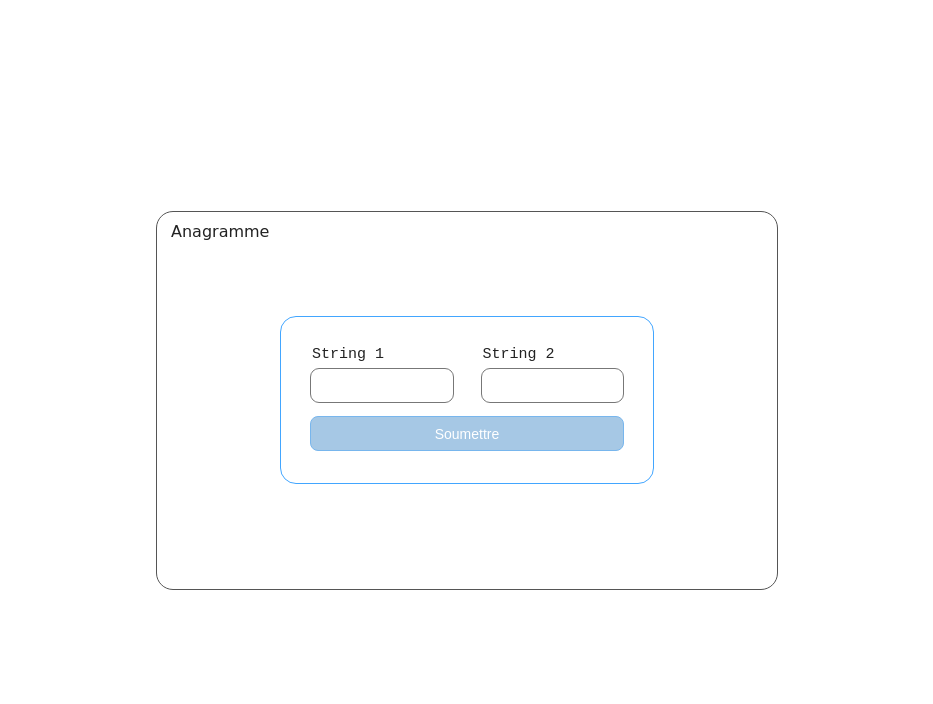
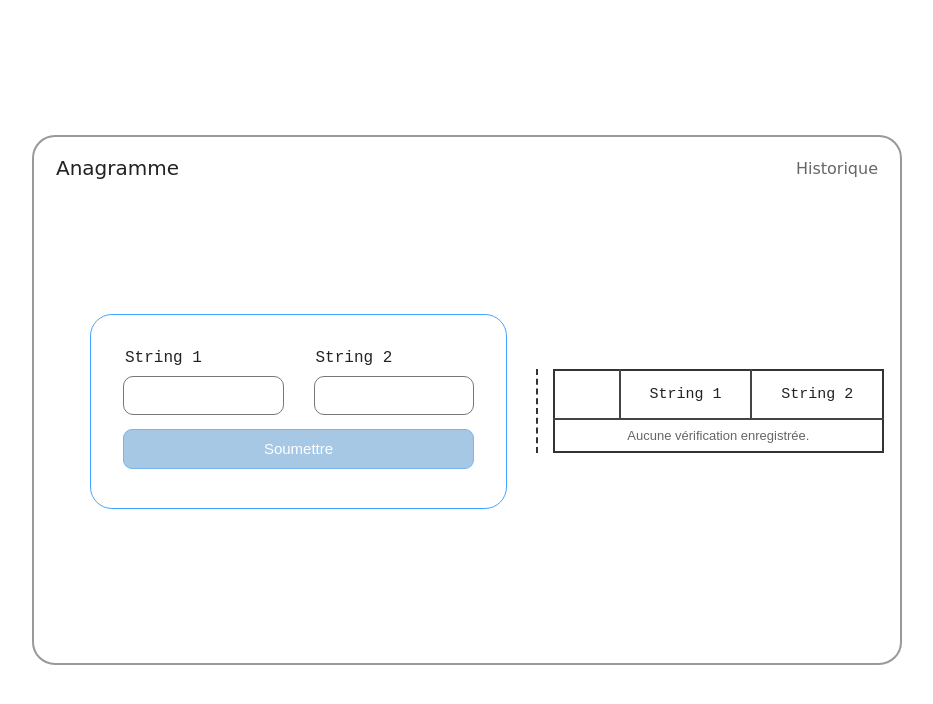
Before and after one commit to bonigodwin26-cloud/annagramme, a PHP site: page /anagramme.php in a window 1280 px wide. Shown: the top 704 px of the page, without its empty margins (173-1106 px from the left). Run offline with PHP 8.4, Linux system fonts and the light colour scheme; tables that the repository leaves empty hold one stand-in row (values such as "Sample post").

Commit message:
Partie 2 : enregistrer l’historique

```diff
--- a/anagramme.php
+++ b/anagramme.php
@@ -1,68 +1,2 @@
 <?php
-declare(strict_types=1);
-
-function sontAnagrammes(string $chaine1, string $chaine2): bool
-{
-    if ($chaine1 === '' || $chaine2 === '' || strlen($chaine1) !== strlen($chaine2)) {
-        return false;
-    }
-
-    $caracteres1 = str_split($chaine1);
-    $caracteres2 = str_split($chaine2);
-    sort($caracteres1);
-    sort($caracteres2);
-
-    return $caracteres1 === $caracteres2;
-}
-
-function echapper(string $valeur): string
-{
-    return htmlspecialchars($valeur, ENT_QUOTES | ENT_SUBSTITUTE, 'UTF-8');
-}
-
-$chaine1 = '';
-$chaine2 = '';
-$erreur = '';
-$resultat = null;
-
-if ($_SERVER['REQUEST_METHOD'] === 'POST') {
-    $chaine1 = is_string($_POST['string1'] ?? null) ? trim($_POST['string1']) : '';
-    $chaine2 = is_string($_POST['string2'] ?? null) ? trim($_POST['string2']) : '';
-
-    if ($chaine1 === '' || $chaine2 === '') {
-        $erreur = 'Veuillez remplir les deux champs.';
-    } elseif (preg_match('/[\x00-\x08\x0B\x0C\x0E-\x1F\x7F]/', $chaine1 . $chaine2)) {
-        $erreur = 'Les champs contiennent des caractères non autorisés.';
-    } else {
-        $resultat = sontAnagrammes($chaine1, $chaine2);
-    }
-}
-?>
-<!doctype html>
-<html lang="fr">
-<head>
-    <meta charset="utf-8">
-    <meta name="viewport" content="width=device-width, initial-scale=1">
-    <title>Anagramme - Vérificateur</title>
-    <link rel="stylesheet" href="style.css">
-</head>
-<body>
-<div class="cadre">
-    <header><span>Anagramme</span></header>
-    <main class="carte<?= $resultat === true ? ' resultat-succes' : ($resultat === false ? ' resultat-echec' : '') ?>">
-        <form method="post" action="">
-            <label for="string1">String 1</label>
-            <label for="string2">String 2</label>
-            <input id="string1" name="string1" type="text" value="<?= echapper($chaine1) ?>" required
-                   class="<?= $resultat === null ? '' : ($resultat ? 'champ-ok' : 'champ-erreur') ?>">
-            <input id="string2" name="string2" type="text" value="<?= echapper($chaine2) ?>" required
-                   class="<?= $resultat === null ? '' : ($resultat ? 'champ-ok' : 'champ-erreur') ?>">
-            <button type="submit">Soumettre</button>
-            <?php if ($erreur !== ''): ?>
-                <p class="message" role="alert"><?= echapper($erreur) ?></p>
-            <?php endif; ?>
-        </form>
-    </main>
-</div>
-</body>
-</html>
+require __DIR__ . '/interface.php';
--- /dev/null
+++ b/config.php
@@ -0,0 +1,17 @@
+<?php
+declare(strict_types=1);
+
+function obtenirConnexion(): PDO
+{
+    return new PDO(
+        'mysql:host=127.0.0.1;dbname=anagramme_db;charset=utf8mb4',
+        'root',
+        '',
+        [
+            PDO::ATTR_TIMEOUT => 3,
+            PDO::ATTR_ERRMODE => PDO::ERRMODE_EXCEPTION,
+            PDO::ATTR_DEFAULT_FETCH_MODE => PDO::FETCH_ASSOC,
+            PDO::ATTR_EMULATE_PREPARES => false,
+        ]
+    );
+}
--- a/index.php
+++ b/index.php
@@ -1,2 +1,2 @@
 <?php
-require __DIR__ . '/anagramme.php';
+require __DIR__ . '/interface.php';
--- /dev/null
+++ b/interface.php
@@ -0,0 +1,127 @@
+<?php
+declare(strict_types=1);
+
+session_start();
+require __DIR__ . '/config.php';
+
+function sontAnagrammes(string $chaine1, string $chaine2): bool
+{
+    if ($chaine1 === '' || $chaine2 === '' || strlen($chaine1) !== strlen($chaine2)) {
+        return false;
+    }
+
+    $caracteres1 = str_split($chaine1);
+    $caracteres2 = str_split($chaine2);
+    sort($caracteres1);
+    sort($caracteres2);
+    return $caracteres1 === $caracteres2;
+}
+
+function echapper(string $valeur): string
+{
+    return htmlspecialchars($valeur, ENT_QUOTES | ENT_SUBSTITUTE, 'UTF-8');
+}
+
+$chaine1 = '';
+$chaine2 = '';
+$erreur = '';
+$erreurBase = '';
+$resultat = null;
+$historique = [];
+$pdo = null;
+
+try {
+    $pdo = obtenirConnexion();
+} catch (PDOException $exception) {
+    $erreurBase = 'Base de données indisponible. Importez database.sql dans phpMyAdmin.';
+}
+
+if ($_SERVER['REQUEST_METHOD'] === 'POST') {
+    $chaine1 = is_string($_POST['string1'] ?? null) ? trim($_POST['string1']) : '';
+    $chaine2 = is_string($_POST['string2'] ?? null) ? trim($_POST['string2']) : '';
+
+    if ($chaine1 === '' || $chaine2 === '') {
+        $erreur = 'Veuillez remplir les deux champs.';
+    } elseif (preg_match('/[\x00-\x08\x0B\x0C\x0E-\x1F\x7F]/', $chaine1 . $chaine2)) {
+        $erreur = 'Les champs contiennent des caractères non autorisés.';
+    } else {
+        $resultat = sontAnagrammes($chaine1, $chaine2);
+        if ($pdo instanceof PDO) {
+            try {
+                $ajout = $pdo->prepare(
+                    'INSERT INTO verifications (session_id, chaine_1, chaine_2, resultat) '
+                    . 'VALUES (:session_id, :chaine_1, :chaine_2, :resultat)'
+                );
+                $ajout->execute([
+                    'session_id' => session_id(),
+                    'chaine_1' => $chaine1,
+                    'chaine_2' => $chaine2,
+                    'resultat' => $resultat ? 1 : 0,
+                ]);
+            } catch (PDOException $exception) {
+                $erreurBase = 'La vérification n’a pas pu être enregistrée.';
+            }
+        }
+    }
+}
+
+if ($pdo instanceof PDO) {
+    try {
+        $liste = $pdo->prepare(
+            'SELECT chaine_1, chaine_2, resultat, date_verification FROM verifications '
+            . 'WHERE session_id = :session_id ORDER BY date_verification DESC, id DESC LIMIT 20'
+        );
+        $liste->execute(['session_id' => session_id()]);
+        $historique = $liste->fetchAll();
+    } catch (PDOException $exception) {
+        $erreurBase = 'Impossible de charger l’historique. Vérifiez le script database.sql.';
+    }
+}
+?>
+<!doctype html>
+<html lang="fr">
+<head>
+    <meta charset="utf-8">
+    <meta name="viewport" content="width=device-width, initial-scale=1">
+    <title>Anagramme - Historique</title>
+    <link rel="stylesheet" href="style.css?v=2">
+</head>
+<body>
+<div class="cadre">
+    <header><span>Anagramme</span><span class="nom-visiteur">Historique</span></header>
+    <main class="contenu">
+        <section class="carte<?= $resultat === true ? ' resultat-succes' : ($resultat === false ? ' resultat-echec' : '') ?>">
+            <form method="post" action="">
+                <label for="string1">String 1</label>
+                <label for="string2">String 2</label>
+                <input id="string1" name="string1" type="text" value="<?= echapper($chaine1) ?>" required
+                       class="<?= $resultat === null ? '' : ($resultat ? 'champ-ok' : 'champ-erreur') ?>">
+                <input id="string2" name="string2" type="text" value="<?= echapper($chaine2) ?>" required
+                       class="<?= $resultat === null ? '' : ($resultat ? 'champ-ok' : 'champ-erreur') ?>">
+                <button type="submit">Soumettre</button>
+                <?php if ($erreur !== ''): ?><p class="message" role="alert"><?= echapper($erreur) ?></p><?php endif; ?>
+                <?php if ($erreurBase !== ''): ?><p class="message" role="status"><?= echapper($erreurBase) ?></p><?php endif; ?>
+            </form>
+        </section>
+        <section class="historique" aria-label="Historique des vérifications">
+            <table>
+                <thead><tr><th></th><th>String 1</th><th>String 2</th></tr></thead>
+                <tbody>
+                <?php if ($historique === []): ?>
+                    <tr><td colspan="3" class="vide">Aucune vérification enregistrée.</td></tr>
+                <?php else: ?>
+                    <?php foreach ($historique as $numero => $ligne): ?>
+                        <tr class="<?= (bool) $ligne['resultat'] ? 'ligne-succes' : 'ligne-echec' ?>"
+                            aria-label="<?= (bool) $ligne['resultat'] ? 'Anagrammes' : 'Pas des anagrammes' ?>"
+                            title="Vérification du <?= echapper(date('d/m/Y H:i', strtotime($ligne['date_verification']))) ?>">
+                            <td><?= $numero ?></td><td><?= echapper($ligne['chaine_1']) ?></td><td><?= echapper($ligne['chaine_2']) ?></td>
+                        </tr>
+                    <?php endforeach; ?>
+                <?php endif; ?>
+                </tbody>
+            </table>
+        </section>
+    </main>
+</div>
+</body>
+</html>
--- a/style.css
+++ b/style.css
@@ -1,44 +1,41 @@
 * { box-sizing: border-box; }
-
 :root { font-family: "Comic Sans MS", "Segoe Print", cursive; color: #222; }
-
 body { min-height: 100vh; margin: 0; display: grid; place-items: center; background: #fff; }
-
-.cadre {
-    position: relative;
-    width: min(622px, calc(100vw - 20px));
-    height: min(379px, calc(100vh - 20px));
-    border: 1.5px solid #555;
-    border-radius: 17px;
-}
-
-header { height: 55px; padding: 10px 14px; font-size: 16px; }
-
-.carte {
-    position: absolute;
-    top: 50%;
-    left: 50%;
-    width: min(374px, calc(100% - 28px));
-    height: 168px;
-    padding: 29px;
-    transform: translate(-50%, -50%);
-    border: 1.5px solid #42a6ff;
-    border-radius: 16px;
-}
-
+.cadre { position: relative; width: min(870px, calc(100vw - 20px)); height: min(530px, calc(100vh - 20px)); min-height: 430px; border: 2px solid #999; border-radius: 23px; }
+header { height: 62px; padding: 20px 22px; display: flex; align-items: center; justify-content: space-between; font-size: 20px; }
+.nom-visiteur { font-size: 16px; color: #666; }
+.contenu { position: absolute; top: 112px; right: 16px; bottom: 90px; left: 56px; display: grid; grid-template-columns: minmax(0, 1.2fr) minmax(0, 1fr); gap: 28px; align-items: center; }
+.carte { width: 100%; max-width: 417px; padding: 34px 32px 39px; border: 1.5px solid #42a6ff; border-radius: 22px; }
 .carte.resultat-succes { border-color: #75c889; }
 .carte.resultat-echec { border-color: #ff7777; }
-
-form { display: grid; grid-template-columns: 1fr 1fr; column-gap: 27px; row-gap: 5px; }
-label { padding-left: 2px; font: 15px "Courier New", monospace; }
-input { width: 100%; height: 35px; padding: 5px 9px; border: 1.5px solid #777; border-radius: 9px; font: 15px Arial, sans-serif; }
+.carte form { display: grid; grid-template-columns: minmax(0, 1fr) minmax(0, 1fr); column-gap: 30px; row-gap: 9px; }
+label { padding-left: 2px; font: 16px "Courier New", monospace; }
+input { width: 100%; height: 39px; padding: 5px 9px; border: 1.5px solid #777; border-radius: 10px; background: #fff; font: 15px Arial, sans-serif; }
 input.champ-ok { border-color: #75c889; }
 input.champ-erreur { border-color: #ff7777; }
-button { grid-column: 1 / -1; width: 100%; height: 35px; margin-top: 8px; border: 1px solid #78b6ed; border-radius: 8px; background: #a6c8e5; color: #fff; font: 14px Arial, sans-serif; cursor: pointer; }
+button { grid-column: 1 / -1; width: 100%; height: 40px; margin-top: 5px; border: 1px solid #78b6ed; border-radius: 9px; background: #a6c8e5; color: #fff; font: 15px Arial, sans-serif; cursor: pointer; }
 button:hover { background: #8db9df; }
-.message { grid-column: 1 / -1; margin: 3px 0 0; color: #9e2525; font: 12px Arial, sans-serif; }
-
-@media (max-width: 500px) {
+.message { grid-column: 1 / -1; margin: 4px 0 0; padding: 8px; border-radius: 6px; background: #fff0f0; color: #9e2525; font: 13px Arial, sans-serif; text-align: center; }
+.historique { min-width: 0; padding-left: 15px; border-left: 2px dashed #333; }
+table { width: 100%; max-height: 322px; overflow: auto; border: 2px solid #333; border-collapse: collapse; table-layout: fixed; font: 15px "Courier New", monospace; }
+th, td { padding: 8px 5px; border-right: 2px solid #444; text-align: center; overflow-wrap: anywhere; }
+th { height: 49px; border-bottom: 2px solid #444; font-weight: 400; }
+th:first-child, td:first-child { width: 20%; }
+th:nth-child(2), td:nth-child(2), th:nth-child(3), td:nth-child(3) { width: 40%; }
+th:last-child, td:last-child { border-right: 0; }
+td { height: 32px; }
+.ligne-succes { color: #20a64d; }
+.ligne-echec { color: #ed3030; }
+.vide { color: #666; font: 13px Arial, sans-serif; }
+@media (max-width: 720px) {
+    body { place-items: start center; }
+    .cadre { height: auto; min-height: 100vh; margin: 10px 0; }
+    .contenu { position: static; margin: 35px 20px 70px; display: grid; grid-template-columns: 1fr; gap: 35px; }
+    .carte { max-width: 100%; }
+    .historique { overflow-x: auto; }
+}
+@media (max-width: 420px) {
+    .contenu { margin-right: 12px; margin-left: 12px; }
     .carte { padding: 25px 18px; }
-    form { column-gap: 12px; }
+    .carte form { column-gap: 12px; }
 }
```
Also changed, not shown: database.sql (added, +15 -0 lines).
